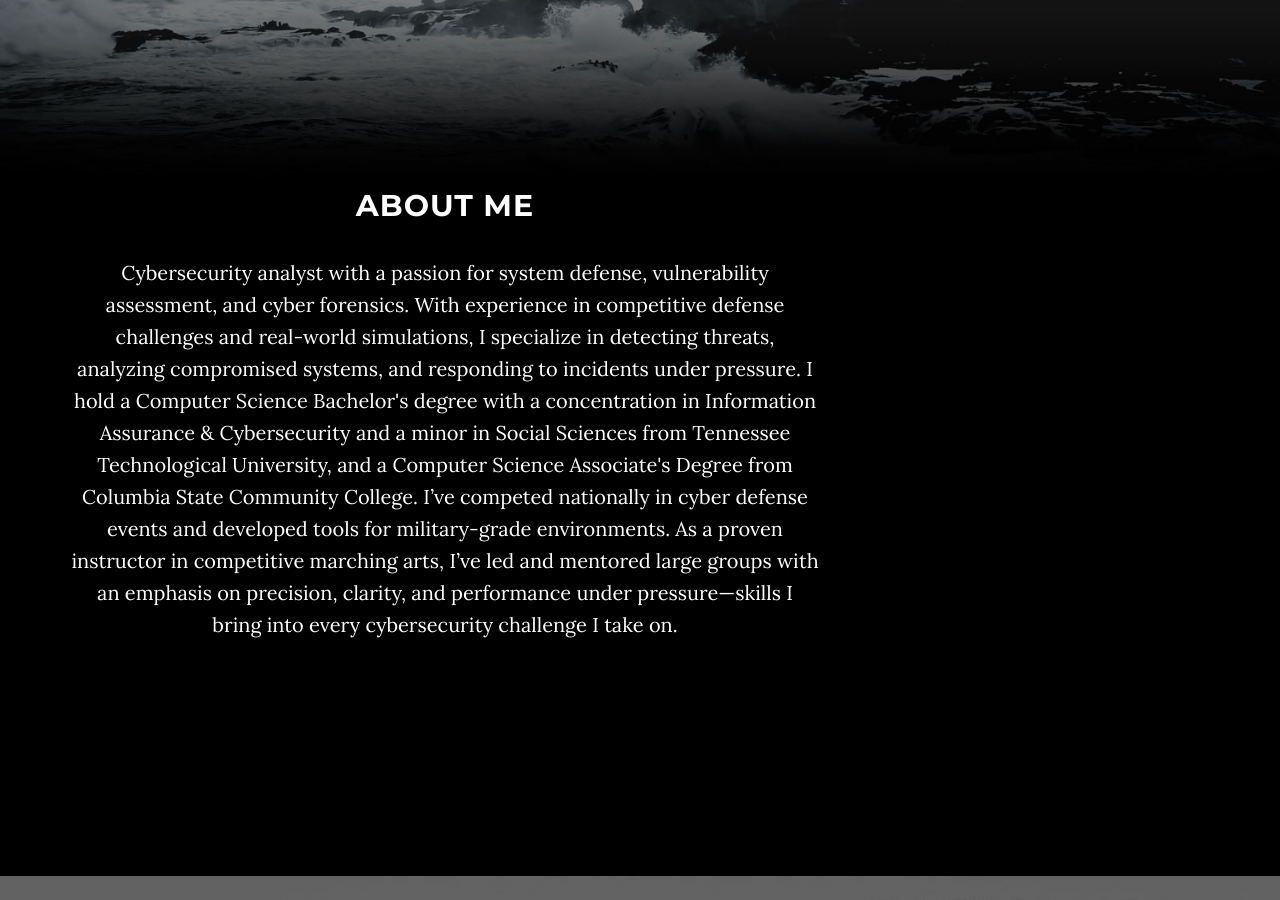
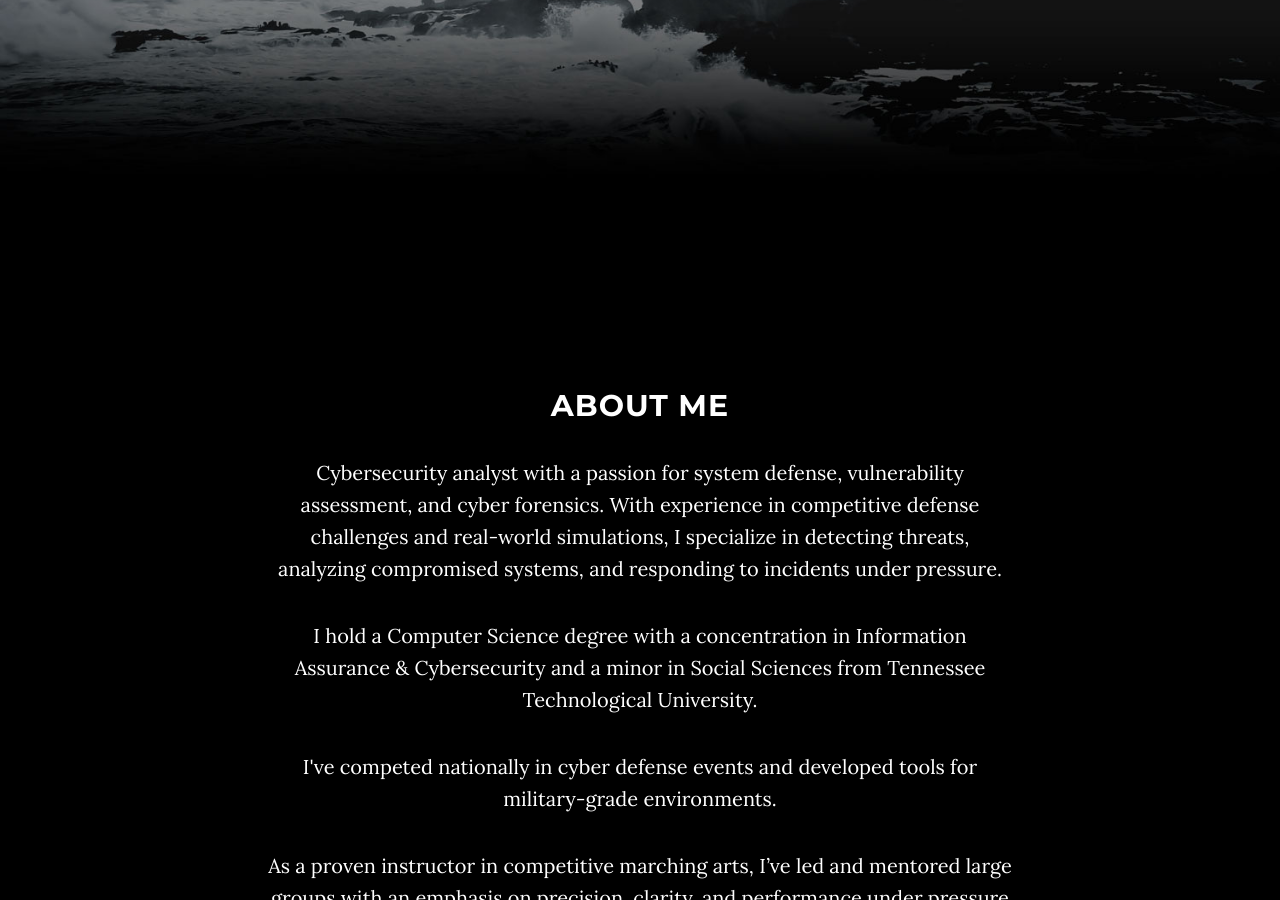
Before and after one commit to M-Kiriazes/M-Kiriazes.github.io, a Jekyll site: the page built from index.html, in a window 1280 px wide and 900 px high, scrolled down 711 px. Built offline with Jekyll 4.4.1, drawn with Linux system fonts in a browser that asks for light colours; some of the changed text lies outside the part shown.

Commit message:
Update about.html
back to original's formatting

```diff
--- a/_includes/about.html
+++ b/_includes/about.html
@@ -1,12 +1,12 @@
-<section id="about" class="about-section text-center">
-  <div class="container">
-    <div class="row justify-content-center">
-      <div class="col-lg-8">
-        <h2 class="text-white mb-4">About Me</h2>
-        <p class="text-white-50">
-          Cybersecurity analyst with a passion for system defense, vulnerability assessment, and cyber forensics. With experience in competitive defense challenges and real-world simulations, I specialize in detecting threats, analyzing compromised systems, and responding to incidents under pressure. I hold a Computer Science Bachelor's degree with a concentration in Information Assurance & Cybersecurity and a minor in Social Sciences from Tennessee Technological University, and a Computer Science Associate's Degree from Columbia State Community College. I’ve competed nationally in cyber defense events and developed tools for military-grade environments. As a proven instructor in competitive marching arts, I’ve led and mentored large groups with an emphasis on precision, clarity, and performance under pressure—skills I bring into every cybersecurity challenge I take on.
-        </p>
-      </div>
+<!-- About Section -->
+<section id="about" class="container content-section text-center">
+    <div class="row">
+        <div class="col-lg-8 col-lg-offset-2">
+            <h2>About Me</h2>
+            <p>Cybersecurity analyst with a passion for system defense, vulnerability assessment, and cyber forensics. With experience in competitive defense challenges and real-world simulations, I specialize in detecting threats, analyzing compromised systems, and responding to incidents under pressure.</p>
+            <p>I hold a Computer Science degree with a concentration in Information Assurance & Cybersecurity and a minor in Social Sciences from Tennessee Technological University.</p>
+            <p>I've competed nationally in cyber defense events and developed tools for military-grade environments.</p>
+            <p>As a proven instructor in competitive marching arts, I’ve led and mentored large groups with an emphasis on precision, clarity, and performance under pressure—skills I bring into every cybersecurity challenge I take on.</p>
+        </div>
     </div>
-  </div>
 </section>
```
